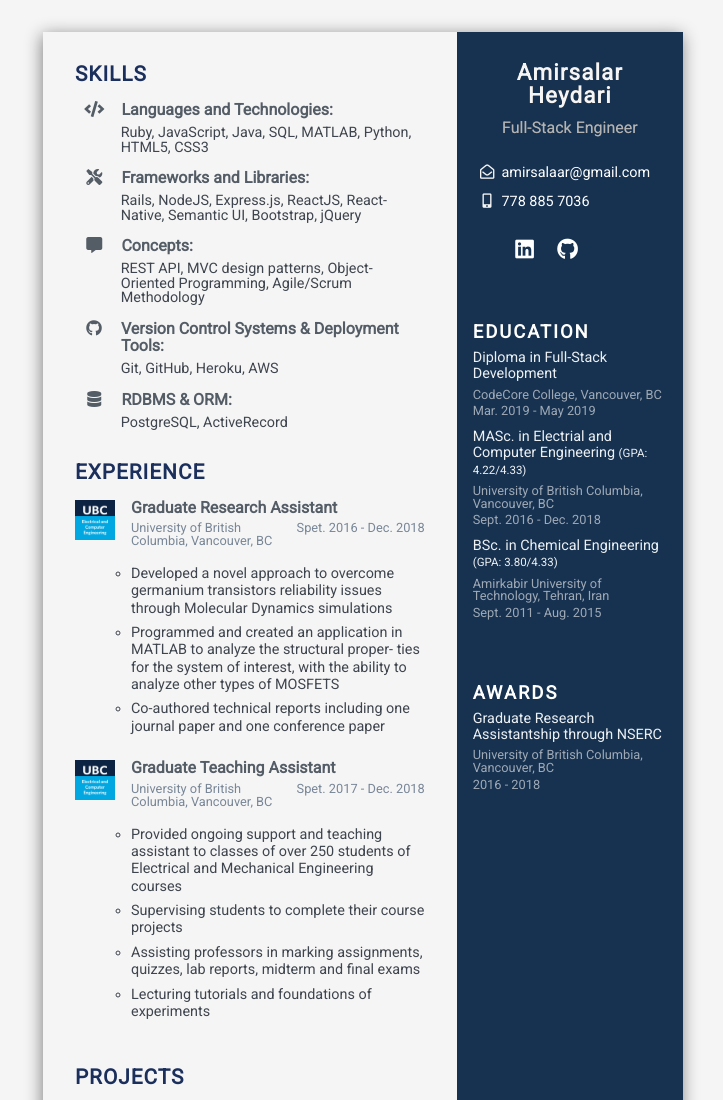
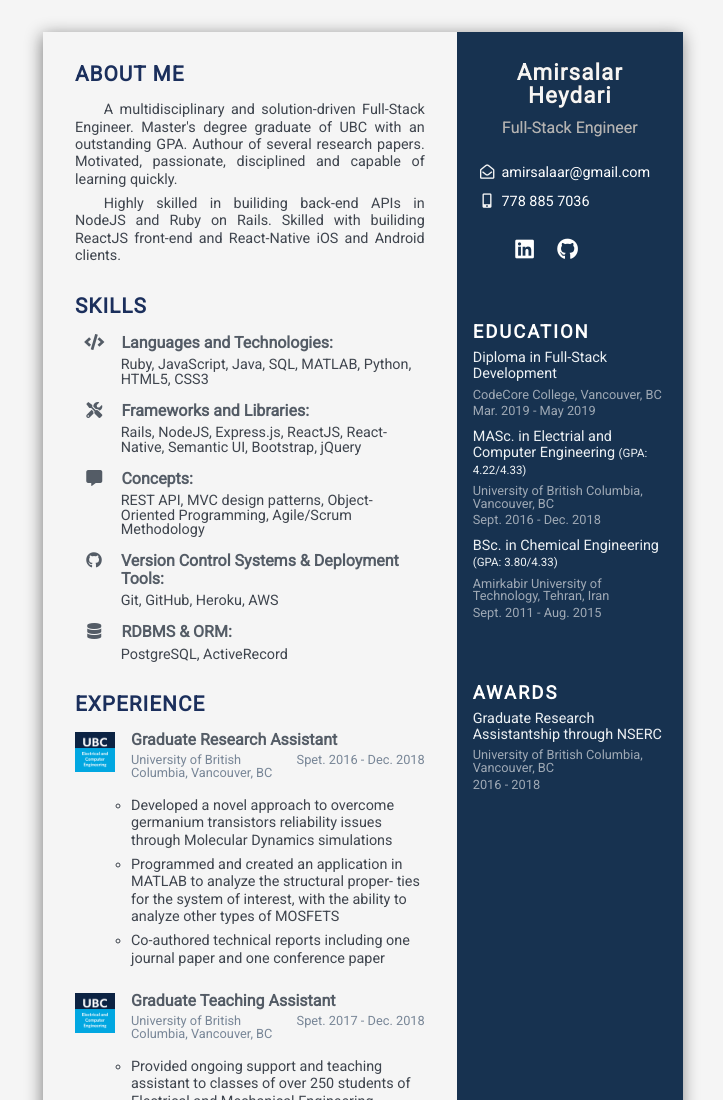
Before and after one commit to amirsalaar/amirsalaar.github.io, a plain HTML site: page index.html in a window 1280 px wide. Shown: the top 1100 px of the page, without its empty margins (277-1000 px from the left). Drawn offline with Linux system fonts and the light colour scheme; some icons are missing; a web font is replaced by a local one.

Commit message:
Add profile summary

```diff
--- a/index.html
+++ b/index.html
@@ -32,8 +32,17 @@
         <main class="main">
 
             <!-- About Me -->
-            <section class="aboutMe">
-
+            <section class="resume-section">
+                <h4>About Me</h4>
+                <div class="profile-summary">
+                    <indent></indent>A multidisciplinary and solution-driven Full-Stack Engineer. Master's degree
+                    graduate of UBC with an outstanding GPA. Authour of several research papers. Motivated, passionate,
+                    disciplined and capable of learning quickly.
+                </div>
+                <div class="profile-summary">
+                    <indent></indent>Highly skilled in builiding back-end APIs in NodeJS and Ruby on Rails. Skilled with
+                    builiding ReactJS front-end and React-Native iOS and Android clients.
+                </div>
             </section>
 
             <!-- Skills -->
--- a/styles/styles.css
+++ b/styles/styles.css
@@ -351,6 +351,21 @@ bold {
     font-weight: bold;
 }
 
+indent {
+    padding: 1em;
+}
+
+/* Profile Summary */
+
+.profile-summary {
+    line-height: 1.2em;
+    font-weight: lighter;
+    color: rgb(63, 69, 78);
+    text-align: justify;
+    margin-bottom: 0.5em;
+    font-size: 0.9em;
+}
+
 #projects .project-link-content { margin-left: 0.3em; }
 
 @media (min-width: 768px) {
```
